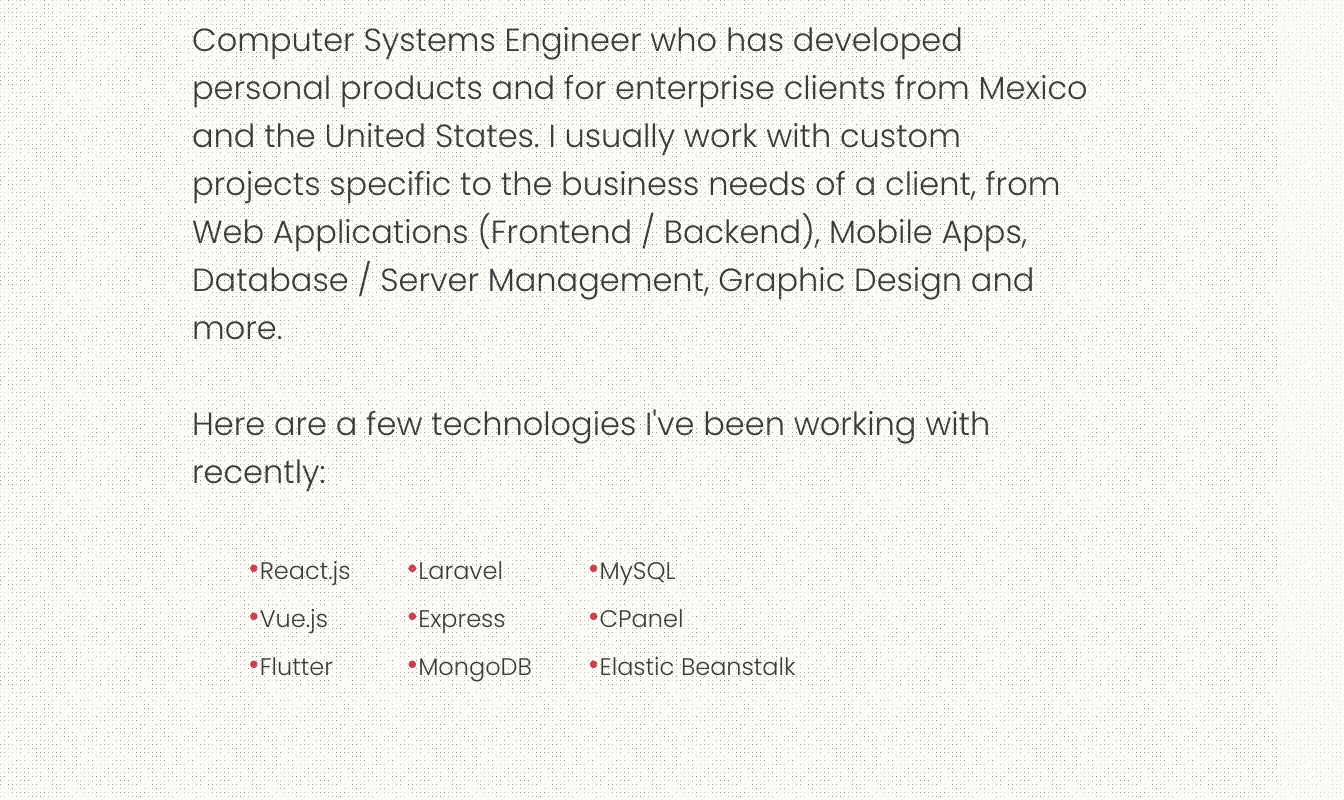
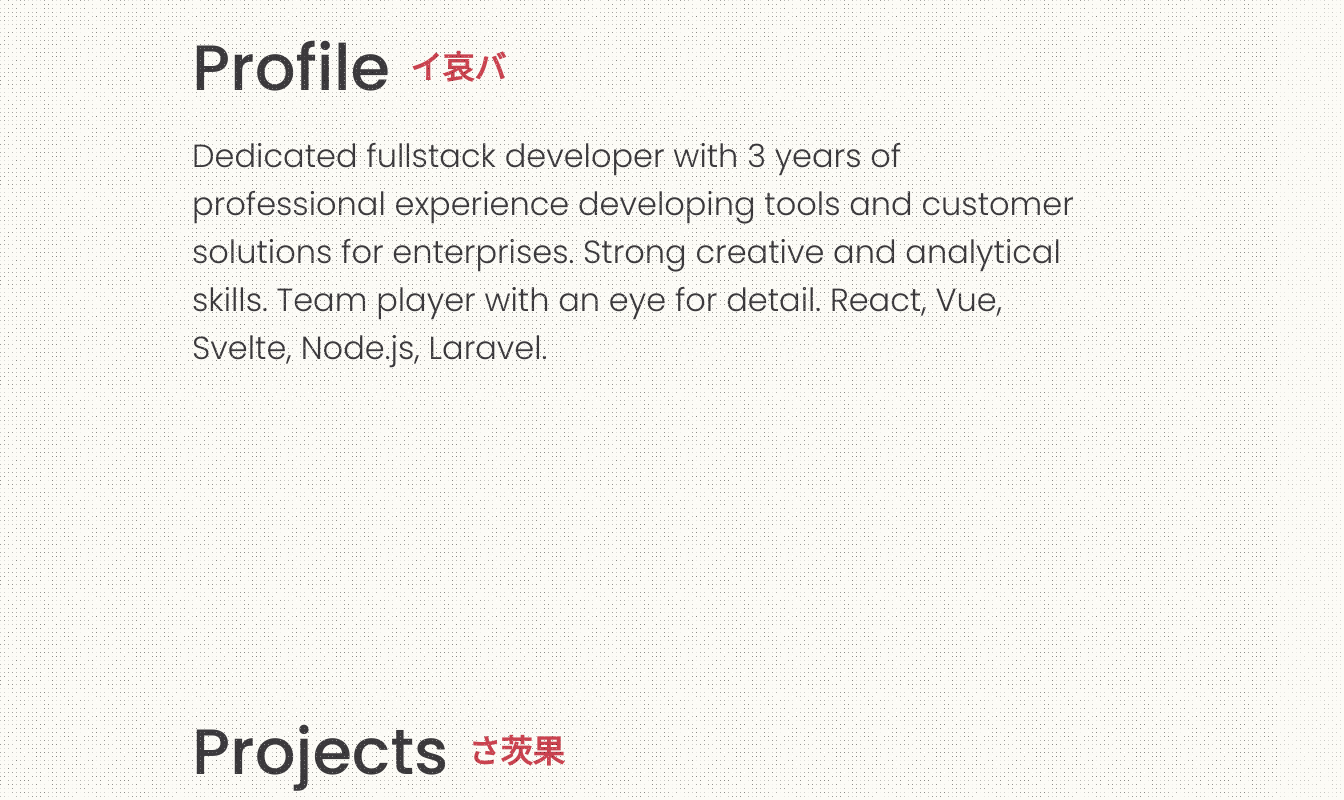
Before and after one commit to apodacaduron/dapodaca-com-2021, a React (Create React App) app: page / in a window 1280 px wide. Shown: the part 980-1780 px from the top of the page, 1344 px wide, since content can reach past the window. Built offline with nearby package versions, Linux system fonts and the light colour scheme.

Commit message:
updated info

```diff
--- a/public/index.html
+++ b/public/index.html
@@ -4,14 +4,10 @@
     <meta charset="utf-8" />
     <link rel="icon" href="%PUBLIC_URL%/favicon.ico" />
     <meta name="viewport" content="width=device-width, initial-scale=1" />
-    <meta name="theme-color" content="#000000" />
+    <meta name="theme-color" content="#3B393C" />
     <meta
       name="description"
-      content="Computer Systems Engineer who has developed personal products and for
-        enterprise clients from Mexico and the United States. I usually work
-        with custom projects specific to the business needs of a client, from
-        Web Applications (Frontend / Backend), Mobile Apps, Database / Server
-        Management, Graphic Design and more."
+      content="Dedicated fullstack developer with 3 years of professional experience developing tools and customer solutions for enterprises. Strong creative and analytical skills. Team player with an eye for detail. React, Vue, Svelte, Node.js, Laravel."
     />
     <link rel="apple-touch-icon" href="%PUBLIC_URL%/logo192.png" />
     <link rel="apple-touch-icon" sizes="180x180" href="%PUBLIC_URL%/apple-touch-icon.png">
--- a/src/App.sass
+++ b/src/App.sass
@@ -10,6 +10,9 @@
   -ms-overflow-style: none
   scrollbar-width: none
   background: $background
+
+#root
+  overflow: hidden
 
 ::-webkit-scrollbar
   display: none
--- a/src/sections/Experience/Experience.tsx
+++ b/src/sections/Experience/Experience.tsx
@@ -20,71 +20,72 @@
   const experiences = [
     {
       logo: ZoomCatalog,
-      title: 'ZOOMCatalog',
-      description: 'Worked in the frontend development team, close to product designers and backend teams, focused on creating marketing tools and developing a custom design system for the promotional industry.',
-      url: 'https://www.zoomcatalog.com/',
-      from: '04-2021',
-      to: '',
+      title: "ZOOMCatalog",
+      description:
+        "Collaborated creating and improving custom design system, marketing tools and services for customers in the promotional industry, worked in the frontend team close to product designers and backend engineers.",
+      url: "https://www.zoomcatalog.com/",
+      from: "04-2021",
+      to: "",
       isCurrent: true,
     },
     {
       logo: Controlla,
-      title: 'Controlla Technologies',
+      title: "Controlla Technologies",
       description:
-        'Designed and coded landing pages, worked on specific custom CRM and ERP systems, mobile apps on flutter, REST API usage, synchronized a COMPAQ local database through an electron client to store in the cloud, designed and integrated and interactive map for house selling, web deployment, database managment, general troubleshooting, computer support for company members and video/design for marketing occasionally.',
-      url: 'http://controlla.com.mx/',
-      from: '12-2018',
-      to: '04-2021',
+        "Created complete custom solutions based on customer requirements, database design, backend and frontend development, unit testing and deployment of web and mobile applications. Eventually developed a partnership and became team lead.",
+      url: "http://controlla.com.mx/",
+      from: "12-2018",
+      to: "04-2021",
       isCurrent: false,
     },
     {
       logo: Xnet,
-      title: 'Xnet Total Solutions',
+      title: "Xnet Total Solutions",
       description:
-        'Developed several Landing Pages, contributed on PHP Invoice Systems, added new features to a restaurant order taking system from a big restaurant franchise, created and managed websites through ssh on a Linux server and collaborated with the installation of Access Points on a building in Acapulco, Guerrero.',
-      url: 'https://www.xnet.com.mx/',
-      from: '07-2018',
-      to: '12-2018',
+        "Developed custom solutions based on customer requirements, and helped to improve existing invoice systems and point of sales. Worked directly with the client, to write the business blueprint.",
+      url: "https://www.xnet.com.mx/",
+      from: "07-2018",
+      to: "12-2018",
       isCurrent: false,
     },
     {
       logo: Itsncg,
-      title: 'ITSNCG',
+      title: "ITSNCG",
       description:
-        'Worked as a photographer, video editor, motion graphics artist and managing social media.',
-      url: 'http://itsncg.edu.mx/',
-      from: '09-2016',
-      to: '05-2018',
+        "Worked in the communication and dissemination department as a designer, was in charge of social media, marketing and photography of events, video producer, and overall publicity of the university.",
+      url: "http://itsncg.edu.mx/",
+      from: "09-2016",
+      to: "05-2018",
       isCurrent: false,
     },
     {
       logo: Unsplash,
-      title: 'Photographer',
+      title: "Photographer",
       description:
-        'I have contributed on Unsplash with more than 80 professional photographies and generated over 52 million views and 408,089 downloads, placing me under the 1000th most downloaded contributors ever, the pictures have been featured on big platforms like Trello, Adobe Spark, BuzzFeed, PicsArt, Unfold, Invision, Over and more independent businesses.',
-      url: 'http://unsplash.com/danielapodaca96',
-      from: '03-2017',
-      to: '03-2018',
+        "I have contributed on Unsplash with more than 80 professional photographies and generated over 52 million views and 408,089 downloads, placing me under the 1000th most downloaded contributors ever, the pictures have been featured on big platforms like Trello, Adobe Spark, BuzzFeed, PicsArt, Unfold, Invision, Over and more independent businesses.",
+      url: "http://unsplash.com/danielapodaca96",
+      from: "03-2017",
+      to: "03-2018",
       isCurrent: false,
     },
     {
       logo: Video,
-      title: 'Freelance Video Producer',
+      title: "Freelance Video Producer",
       description:
-        'Produced music videos and music for local artists, from recording, editing, mastering and publishing.',
-      url: 'http://itsncg.edu.mx/',
-      from: '03-2015',
-      to: '03-2017',
+        "Produced music videos and music for local artists, from recording, editing, mastering and publishing.",
+      url: "http://itsncg.edu.mx/",
+      from: "03-2015",
+      to: "03-2017",
       isCurrent: false,
     },
     {
       logo: Deskode,
-      title: 'Deskode',
+      title: "Deskode",
       description:
         "Worked as a motion graphics artists, animating advertising for local city TV's.",
-      url: 'http://deskode.com/',
-      from: '07-2015',
-      to: '10-2016',
+      url: "http://deskode.com/",
+      from: "07-2015",
+      to: "10-2016",
       isCurrent: false,
     },
   ];
--- a/src/sections/Profile/Profile.sass
+++ b/src/sections/Profile/Profile.sass
@@ -11,16 +11,6 @@
   overflow: hidden
   p
     font-size: 2rem
-  .technologies
-    ul
-      list-style: none
-      li
-        font-size: 1.5rem
-        &::before
-          content: "\2022"
-          color: $red
-          font-size: 2rem
-          margin-left: 1rem
 
 @media only screen and (max-width: 900px)
   #profile
@@ -28,9 +18,3 @@
     padding-right: $mobilePadding
     p
       font-size: 1rem
-    .technologies
-      ul
-        li
-          font-size: 1rem
-          &::before
-            margin-left: -1rem
--- a/src/sections/Profile/Profile.tsx
+++ b/src/sections/Profile/Profile.tsx
@@ -4,38 +4,18 @@
 
 const Profile = () => {
   return (
-    <section id='profile'>
-      <Fade cascade>
-        <div className='title-container flex'>
-          <h2 className='section-title'>Profile</h2>
-          <div className='section-trailing'>イ哀バ</div>
+    <section id="profile">
+      <Fade>
+        <div className="title-container flex">
+          <h2 className="section-title">Profile</h2>
+          <div className="section-trailing">イ哀バ</div>
         </div>
         <p>
-          Computer Systems Engineer who has developed personal products and for
-          enterprise clients from Mexico and the United States. I usually work
-          with custom projects specific to the business needs of a client, from
-          Web Applications (Frontend / Backend), Mobile Apps, Database / Server
-          Management, Graphic Design and more. <br />
-          <br />
-          Here are a few technologies I've been working with recently:
+          Dedicated fullstack developer with 3 years of professional experience
+          developing tools and customer solutions for enterprises. Strong
+          creative and analytical skills. Team player with an eye for detail.
+          React, Vue, Svelte, Node.js, Laravel.
         </p>
-        <div className='technologies flex'>
-          <ul>
-            <li>React.js</li>
-            <li>Vue.js</li>
-            <li>Flutter</li>
-          </ul>
-          <ul>
-            <li>Laravel</li>
-            <li>Express</li>
-            <li>MongoDB</li>
-          </ul>
-          <ul>
-            <li>MySQL</li>
-            <li>CPanel</li>
-            <li>Elastic Beanstalk</li>
-          </ul>
-        </div>
       </Fade>
     </section>
   );
```
